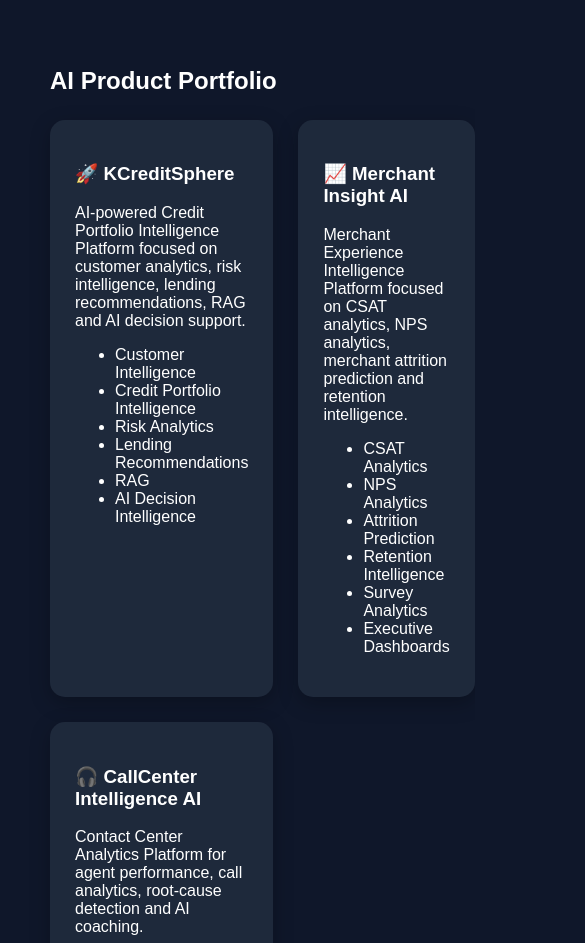
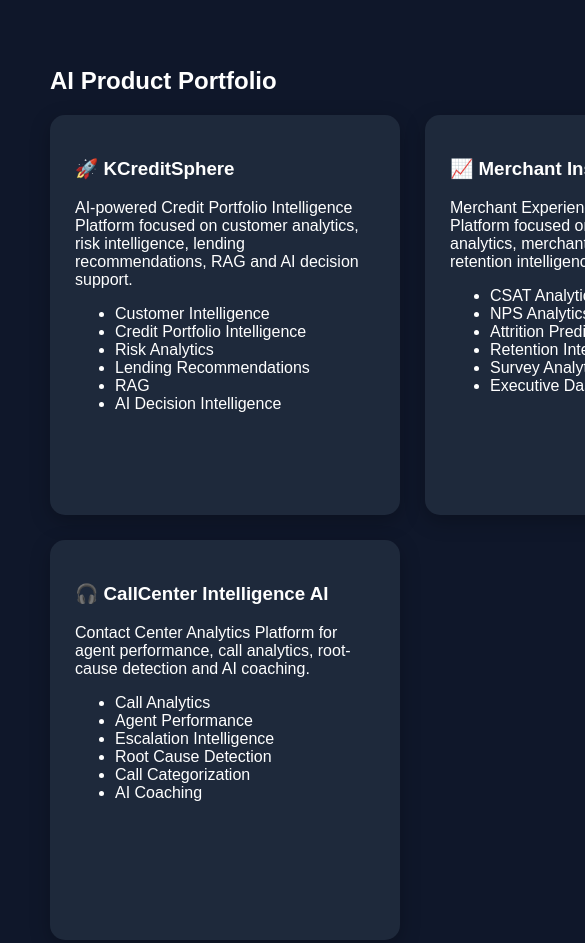
Before and after one commit to Hikes427/Hikes427.github.io, a plain HTML site: page index.html in a window 390 px wide. Shown: the part 1071-2014 px from the top of the page, 585 px wide, since content can reach past the window. Drawn offline with Linux system fonts and the light colour scheme.

Commit message:
Adjust grid and product card styles for responsiveness

```diff
--- a/index.html
+++ b/index.html
@@ -59,16 +59,15 @@
 
 .portfolio-grid{
     display:grid;
-    grid-template-columns:repeat(2,1fr);
+    grid-template-columns:repeat(2, minmax(350px, 1fr));
     gap:25px;
-    margin-top:25px;
 }
 
 .product-card{
     background:#1e293b;
     padding:25px;
     border-radius:15px;
-    min-height:300px;
+    min-height:350px;
     box-shadow:0 6px 20px rgba(0,0,0,.25);
     transition:.3s;
 }
```
